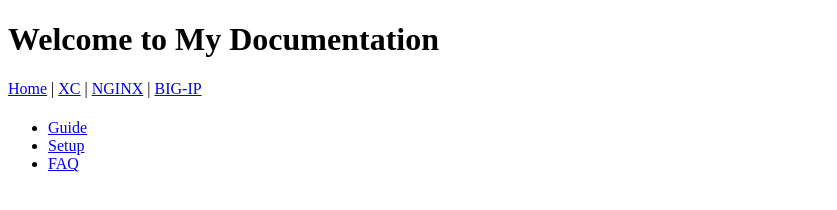
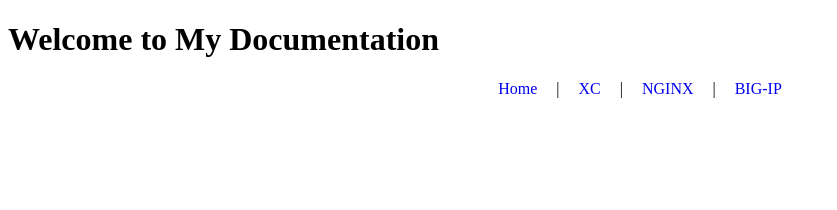
Before and after one commit to dober-man/dober-man.github.io, a plain HTML site: page index.html in a window 1280 px wide. Shown: the whole page, without its empty margins (0-837 px from the left). Drawn offline with Linux system fonts and the light colour scheme.

Commit message:
Update index.html

```diff
--- a/index.html
+++ b/index.html
@@ -1,5 +1,18 @@
 <!DOCTYPE html>
 <html>
+<head>
+  <style>
+    nav {
+      text-align: center;
+      margin-top: 10px;
+    }
+    nav a {
+      margin: 0 15px;
+      text-decoration: none;
+    }
+  </style>
+</head>
+
 <body>
 <h1>Welcome to My Documentation</h1>
 
@@ -10,13 +23,5 @@
   <a href="big-ip.html">BIG-IP</a>
 </nav>
 
-<h1></h1>
-<ul>
-  <li><a href="guide.html">Guide</a></li>
-  <li><a href="setup.html">Setup</a></li>
-  <li><a href="faq.html">FAQ</a></li>
-</ul>
-
-
 </body>
 </html>
```
